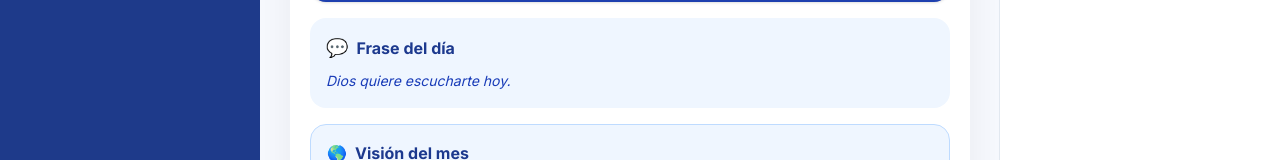
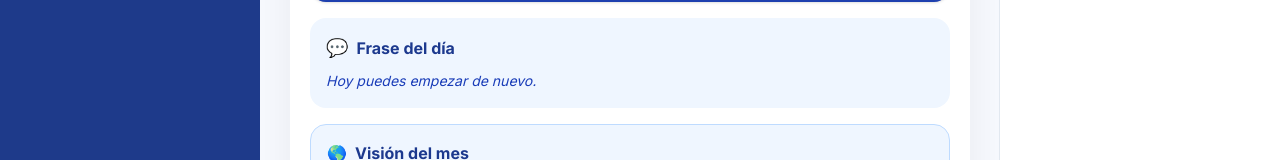
Before and after one commit to camila0424/ict.devocional, a Next.js app: page / in a window 1280 px wide. Shown: the part 529-689 px from the top of the page. Built offline with nearby package versions, Linux system fonts and the light colour scheme; no server answers; the database is empty; sample sign-in values are in the browser's storage.

Commit message:
fix: remove getHours() from getFraseDelDia to prevent SSR hydration mismatch

```diff
--- a/src/constants/phrases.ts
+++ b/src/constants/phrases.ts
@@ -718,7 +718,7 @@ export function getFraseDelDia(date: Date = new Date()): string {
   const start = new Date(date.getFullYear(), 0, 0);
   const diff = date.getTime() - start.getTime();
   const dayOfYear = Math.floor(diff / (1000 * 60 * 60 * 24));
-  const index = (dayOfYear * 24 + date.getHours()) % FRASES_MOTIVACIONALES.length;
+  const index = dayOfYear % FRASES_MOTIVACIONALES.length;
   return FRASES_MOTIVACIONALES[index] ?? FRASES_MOTIVACIONALES[0]!;
 }
 
```
